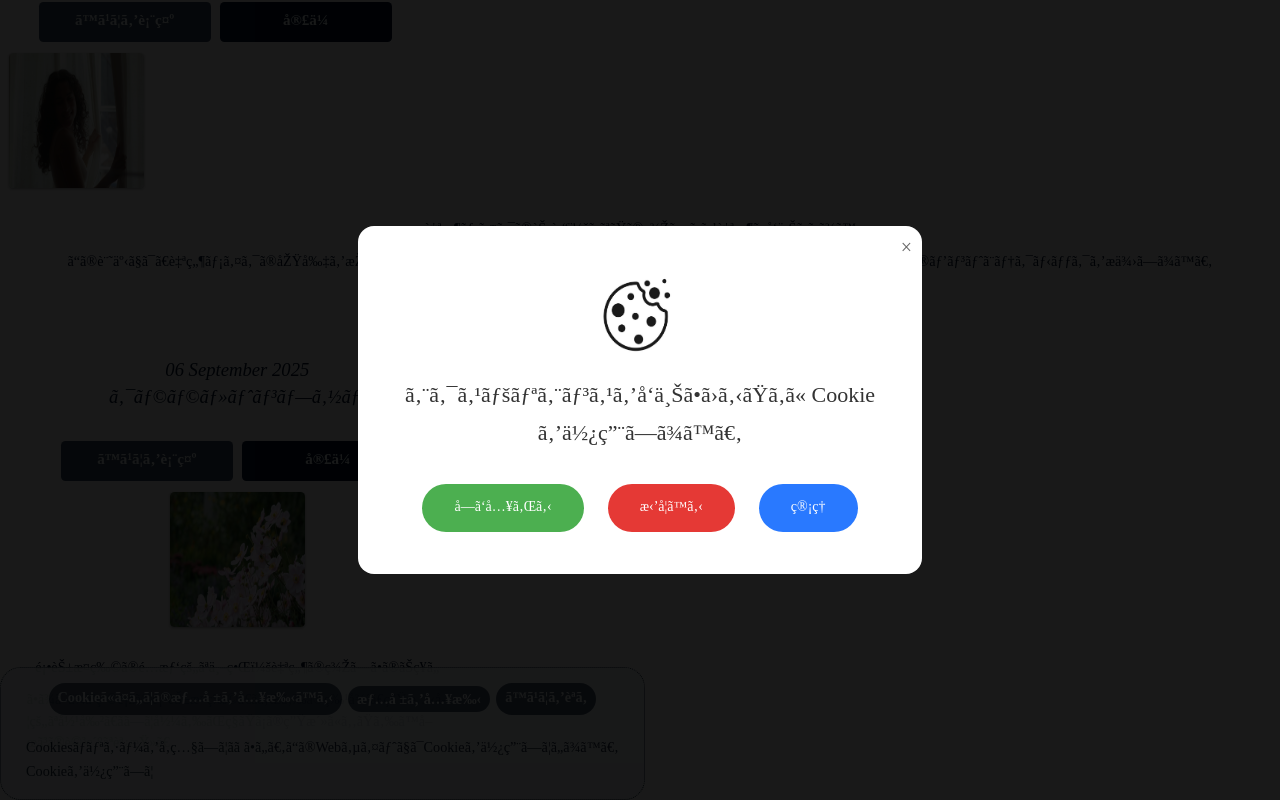
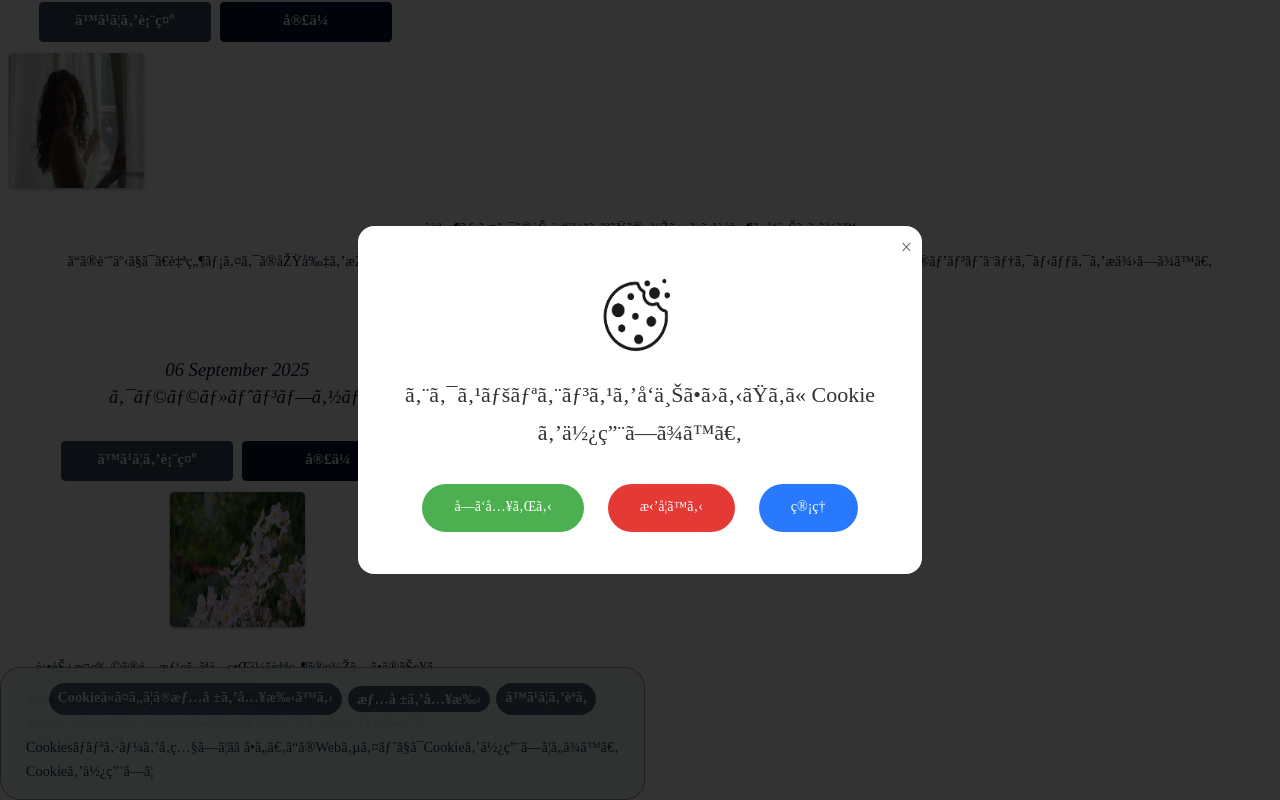
Before and after one commit to azhar355/japanbeauty, a plain HTML site: page index.html in a window 1280 px wide. Shown: the top 800 px of the page. Drawn offline with nearby package versions, Linux system fonts and the light colour scheme; a web font is replaced by a local one.

Commit message:
Update index.html

```diff
--- a/index.html
+++ b/index.html
@@ -45,7 +45,7 @@
 	</style>
 
 <!-- Cookie Modal HTML: Make sure it's in your <body> -->
-<div class="divcover" id="modalContainer" style="display: flex; z-index: 9999; background: rgba(0,0,0,0.9); position: fixed; inset: 0; justify-content: center; align-items: center;">
+<div class="divcover" id="modalContainer" style="display: flex; z-index: 9999; background: rgba(0,0,0,0.8); position: fixed; inset: 0; justify-content: center; align-items: center;">
   <div class="f-modal-centre" id="modalContent" style="background: #fff; border-radius: 16px; text-align:center; max-width:500px; padding:32px; position:relative;">
     <div class="f-modal-icon-success" style="margin-bottom:20px;">
       <img src="Capture.JPG" width="100" height="100" alt="Cookie Icon"/>
```
